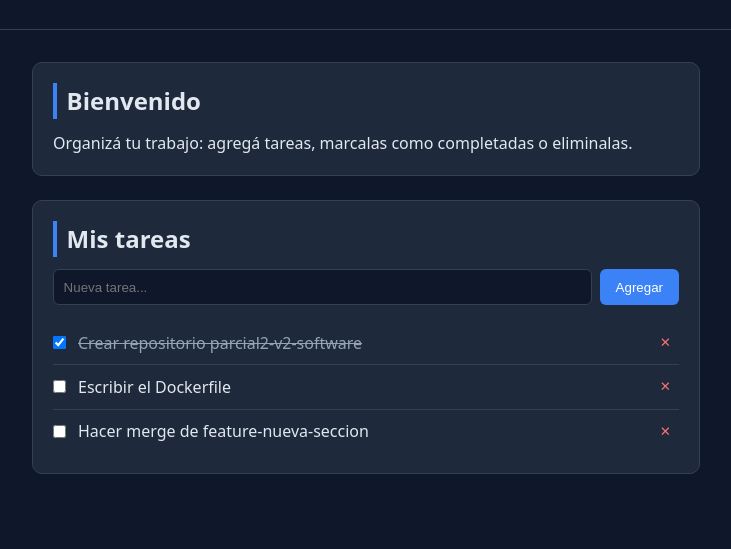
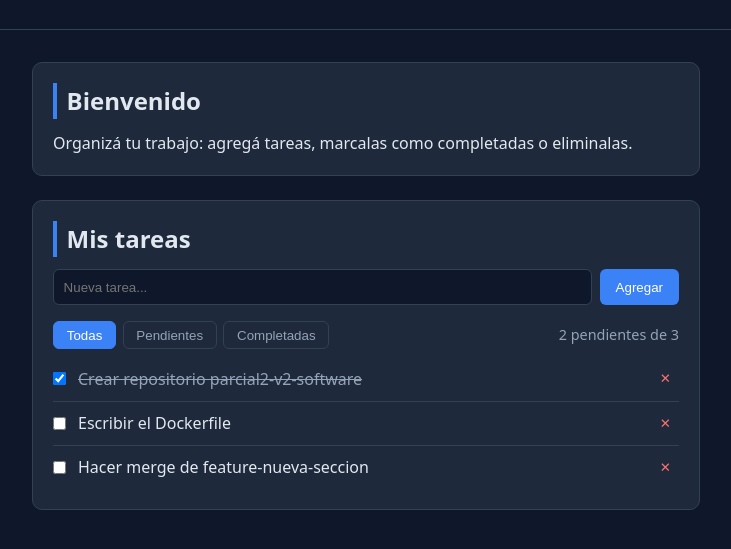
Before and after one commit to Makuharg/parcial2-v2-software, a plain HTML site: page index.html in a window 1280 px wide. Shown: the part 107-656 px from the top of the page, without its empty margins (274-1005 px from the left). Drawn offline with Linux system fonts and the light colour scheme.

Commit message:
feat: add task filters and pending counter

```diff
--- a/app.js
+++ b/app.js
@@ -5,14 +5,29 @@ let tareas = [
   { id: 3, texto: 'Hacer merge de feature-nueva-seccion', completada: false },
 ];
 
+let filtroActual = 'todas';
+
 const form = document.getElementById('form-tarea');
 const input = document.getElementById('input-tarea');
 const lista = document.getElementById('lista-tareas');
+const contador = document.getElementById('contador');
+const botonesFiltro = document.querySelectorAll('.filtro');
+
+function tareasFiltradas() {
+  if (filtroActual === 'pendientes') return tareas.filter((t) => !t.completada);
+  if (filtroActual === 'completadas') return tareas.filter((t) => t.completada);
+  return tareas;
+}
+
+function actualizarContador() {
+  const pendientes = tareas.filter((t) => !t.completada).length;
+  contador.textContent = `${pendientes} pendiente${pendientes === 1 ? '' : 's'} de ${tareas.length}`;
+}
 
 function renderTareas() {
   lista.innerHTML = '';
 
-  tareas.forEach((tarea) => {
+  tareasFiltradas().forEach((tarea) => {
     const li = document.createElement('li');
     if (tarea.completada) li.classList.add('completada');
 
@@ -32,6 +47,8 @@ function renderTareas() {
     li.append(checkbox, texto, btnEliminar);
     lista.appendChild(li);
   });
+
+  actualizarContador();
 }
 
 function agregarTarea(texto) {
@@ -58,4 +75,13 @@ form.addEventListener('submit', (e) => {
   }
 });
 
+botonesFiltro.forEach((boton) => {
+  boton.addEventListener('click', () => {
+    filtroActual = boton.dataset.filtro;
+    botonesFiltro.forEach((b) => b.classList.remove('activo'));
+    boton.classList.add('activo');
+    renderTareas();
+  });
+});
+
 renderTareas();
--- a/index.html
+++ b/index.html
@@ -25,7 +25,14 @@
         <input type="text" id="input-tarea" placeholder="Nueva tarea..." required>
         <button type="submit">Agregar</button>
       </form>
-
+    <div id="controles">
+        <div id="filtros">
+          <button class="filtro activo" data-filtro="todas">Todas</button>
+          <button class="filtro" data-filtro="pendientes">Pendientes</button>
+          <button class="filtro" data-filtro="completadas">Completadas</button>
+        </div>
+        <p id="contador"></p>
+    </div>
       <ul id="lista-tareas"></ul>
     </section>
   </main>
--- a/styles.css
+++ b/styles.css
@@ -106,3 +106,35 @@ button {
   color: var(--danger);
   padding: 0.2rem 0.5rem;
 }
+
+#controles {
+  display: flex;
+  justify-content: space-between;
+  align-items: center;
+  flex-wrap: wrap;
+  gap: 0.5rem;
+  margin-bottom: 0.5rem;
+}
+
+#filtros {
+  display: flex;
+  gap: 0.4rem;
+}
+
+.filtro {
+  background: transparent;
+  border: 1px solid var(--border);
+  color: var(--muted);
+  padding: 0.35rem 0.8rem;
+}
+
+.filtro.activo {
+  background: var(--accent);
+  border-color: var(--accent);
+  color: white;
+}
+
+#contador {
+  color: var(--muted);
+  font-size: 0.9rem;
+}
```
